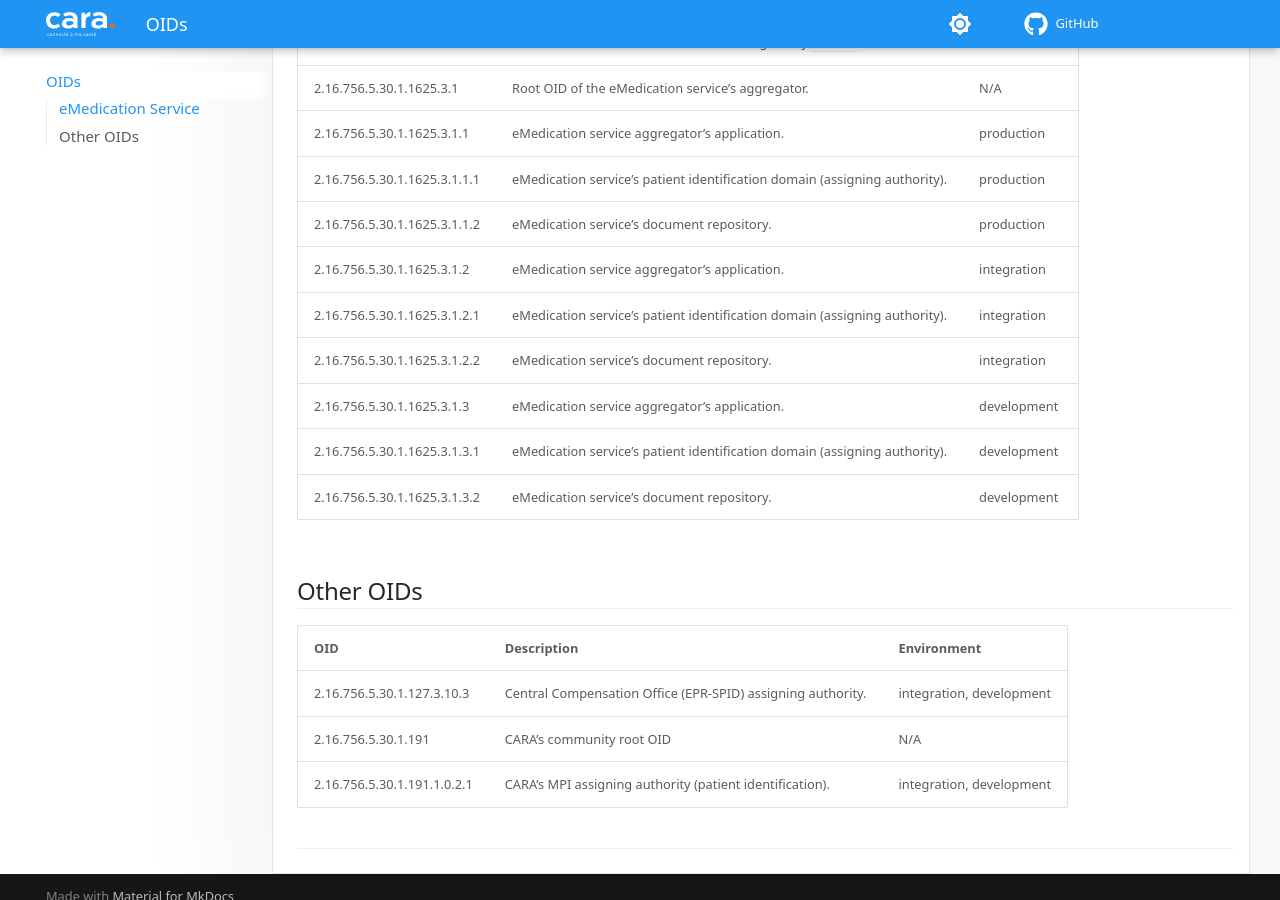
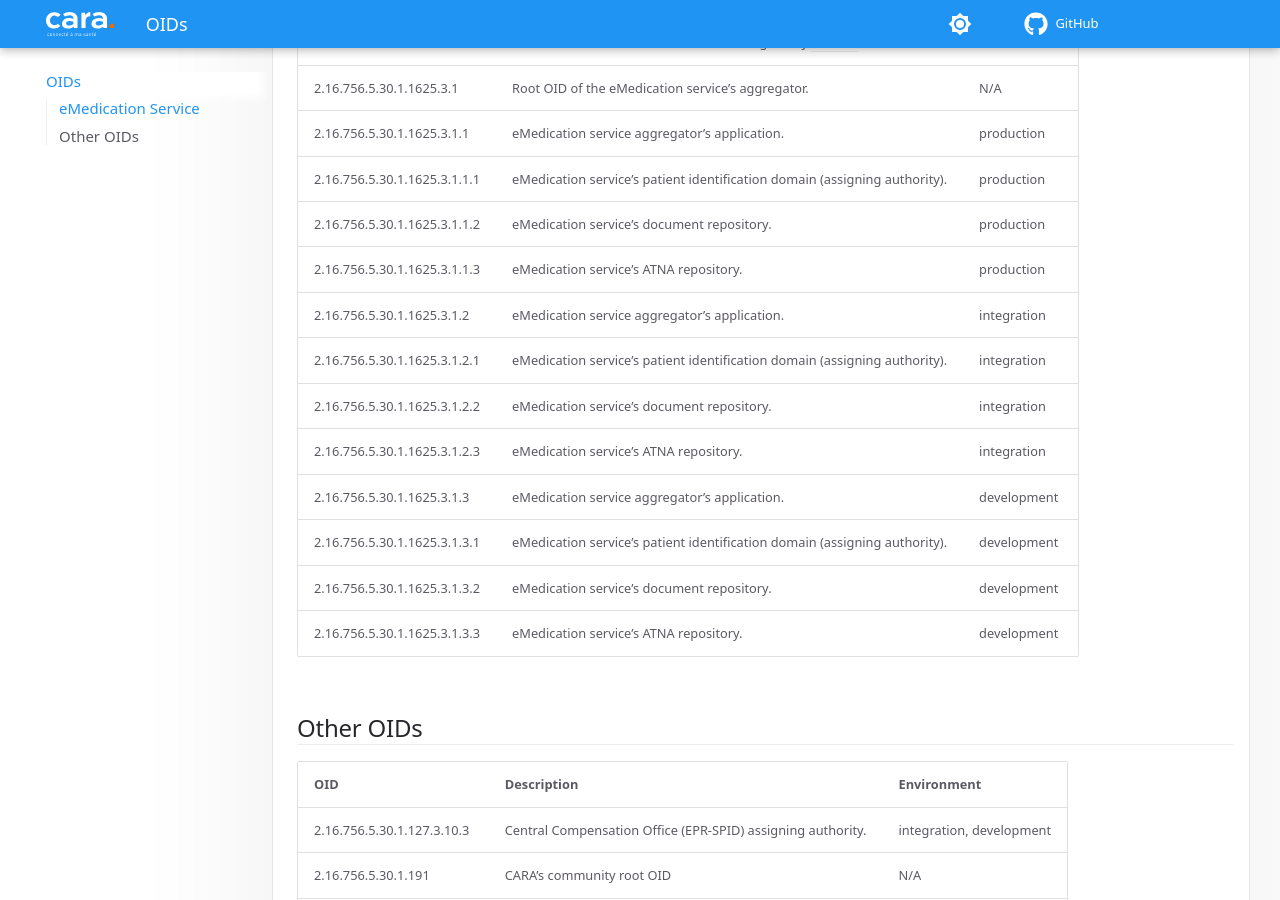
Before and after one commit to CARA-ch/emed-service-guide, an MkDocs documentation site: the page built from docs/oids.md, in a window 1280 px wide and 900 px high, scrolled down 365 px. Built offline with MkDocs 1.6.1 and Material for MkDocs 9.7.7, drawn with Linux system fonts in a browser that asks for light colours; comment, search, counter and statistics services are not loaded.

Commit message:
Added ATNA repo to OIDs

```diff
--- a/docs/oids.md
+++ b/docs/oids.md
@@ -9,12 +9,15 @@ This page lists some OIDs relevant to the eMedication service.
 | 2.16.756.5.30.1.1625.3.1.1 | eMedication service aggregator's application. | production |
 | 2.16.756.5.30.1.1625.3.1.1.1 | eMedication service's patient identification domain (assigning authority). | production |
 | 2.16.756.5.30.1.1625.3.1.1.2 | eMedication service's document repository. | production |
+| 2.16.756.5.30.1.1625.3.1.1.3 | eMedication service's ATNA repository. | production |
 | 2.16.756.5.30.1.1625.3.1.2 | eMedication service aggregator's application. | integration |
 | 2.16.756.5.30.1.1625.3.1.2.1 | eMedication service's patient identification domain (assigning authority). | integration |
 | 2.16.756.5.30.1.1625.3.1.2.2 | eMedication service's document repository. | integration |
+| 2.16.756.5.30.1.1625.3.1.2.3 | eMedication service's ATNA repository. | integration |
 | 2.16.756.5.30.1.1625.3.1.3 | eMedication service aggregator's application. | development |
 | 2.16.756.5.30.1.1625.3.1.3.1 | eMedication service's patient identification domain (assigning authority). | development |
 | 2.16.756.5.30.1.1625.3.1.3.2 | eMedication service's document repository. | development |
+| 2.16.756.5.30.1.1625.3.1.3.3 | eMedication service's ATNA repository. | development |
 
 ## Other OIDs
 | OID | Description | Environment |
```
